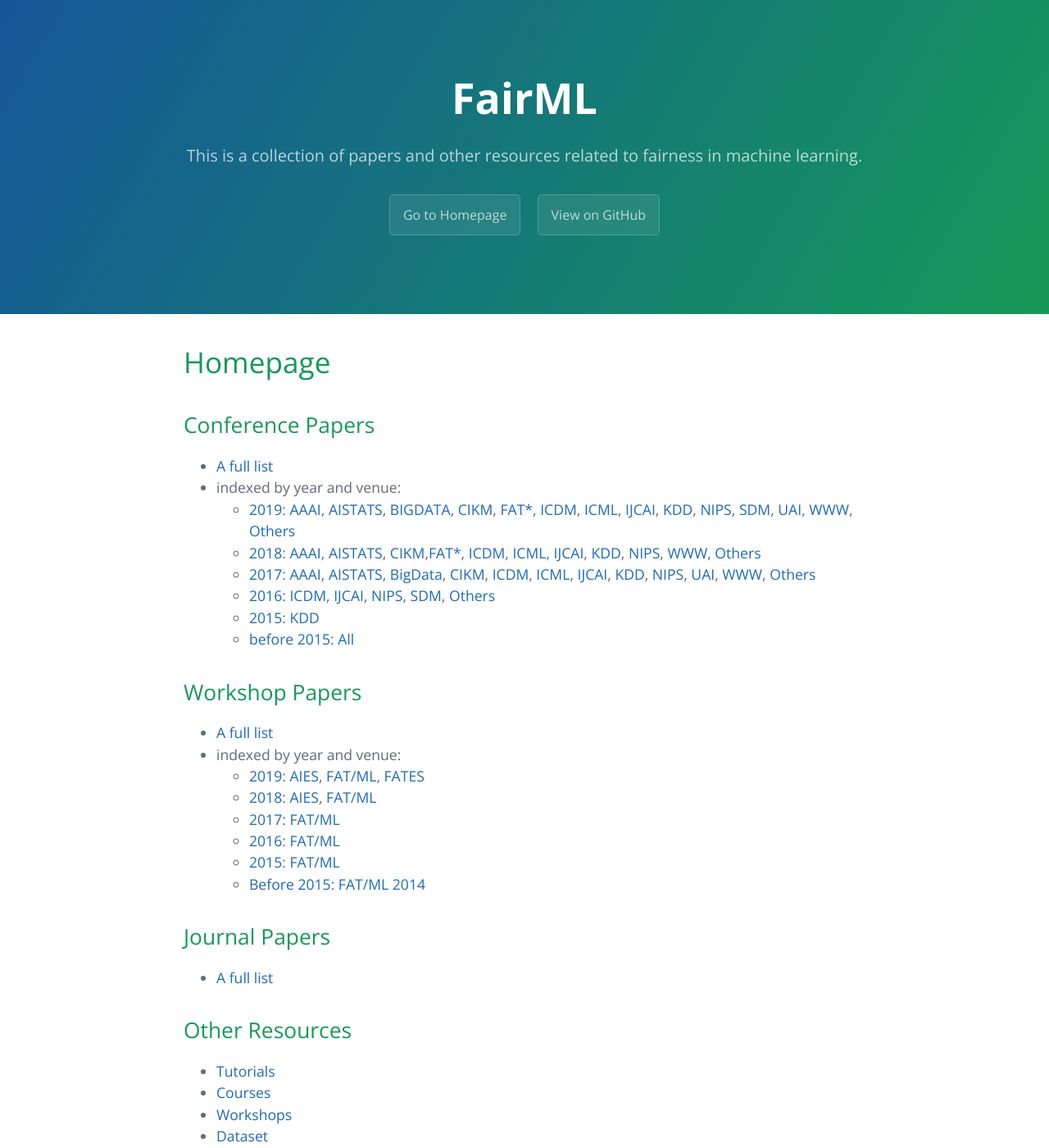
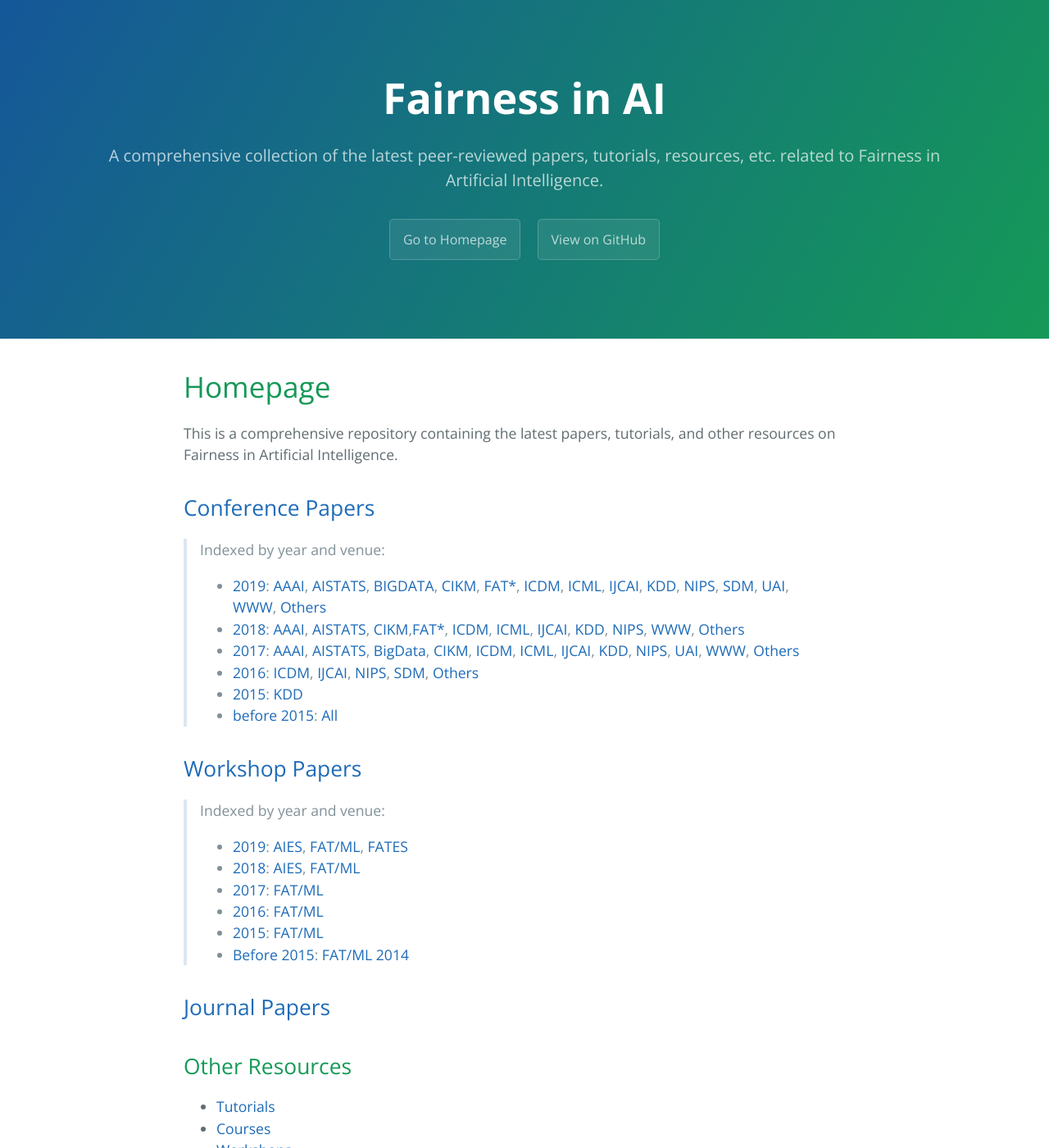
Before and after one commit to minakhan01/FairAI, a Jekyll site: the page built from README.md, in a window 1280 px wide and 1400 px high. Shown: the whole window at 82% size. Built offline with Jekyll 4.4.1, drawn with Linux system fonts in a browser that asks for light colours; our own code applies the rules of GitHub Pages for plain Markdown files; some of the changed text lies outside the part shown.

Commit message:
Rename the project
Update README.md and the project description

```diff
--- a/README.md
+++ b/README.md
@@ -5,31 +5,31 @@ layout: default
 
 # Homepage
 
-## Conference Papers
+This is a comprehensive repository containing the latest papers, tutorials, and other resources on Fairness in Artificial Intelligence.
 
-- [A full list](conference.md)
-- indexed by year and venue:
-  - [2019](conference.md#2019): [AAAI](conference.md#aaai-2019), [AISTATS](conference.md#aistats-2019), [BIGDATA](conference.md#bigdata-2019), [CIKM](conference.md#cikm-2019), [FAT\*](conference.md#fat-2019), [ICDM](conference.md#icdm-2019), [ICML](conference.md#icml-2019), [IJCAI](conference.md#ijcai-2019), [KDD](conference.md#kdd-2019), [NIPS](conference.md#nips-2019), [SDM](conference.md#sdm-2019), [UAI](conference.md#uai-2019), [WWW](conference.md#www-2019), [Others](conference.md#others-2019)
-  - [2018](conference.md#2018): [AAAI](conference.md#aaai-2018), [AISTATS](conference.md#aistats-2018), [CIKM](conference.md#cikm-2018),[FAT\*](conference.md#fat-2018), [ICDM](conference.md#icdm-2018), [ICML](conference.md#icml-2018), [IJCAI](conference.md#ijcai-2018), [KDD](conference.md#kdd-2018), [NIPS](conference.md#nips-2018), [WWW](conference.md#www-2018), [Others](conference.md#others-2018)
-  - [2017](conference.md#2017): [AAAI](conference.md#aaai-2017), [AISTATS](conference.md#aistats-2017), [BigData](conference.md#bigdata-2017), [CIKM](conference.md#cikm-2017), [ICDM](conference.md#icdm-2017), [ICML](conference.md#icml-2017), [IJCAI](conference.md#ijcai-2017), [KDD](conference.md#kdd-2017), [NIPS](conference.md#nips-2017), [UAI](conference.md#uai-2017), [WWW](conference.md#www-2017), [Others](conference.md#others-2017)
-  - [2016](conference.md#2016): [ICDM](conference.md#icdm-2016), [IJCAI](conference.md#ijcai-2016), [NIPS](conference.md#nips-2016), [SDM](conference.md#sdm-2016), [Others](conference.md#others-2016)
-  - [2015](conference.md#2015): [KDD](conference.md#kdd-2015)
-  - [before 2015](conference.md#2014): [All](conference.md#2014)
+## [Conference Papers](conference.md)
 
-## Workshop Papers
+> Indexed by year and venue:
+>
+> - [2019](conference.md#2019): [AAAI](conference.md#aaai-2019), [AISTATS](conference.md#aistats-2019), [BIGDATA](conference.md#bigdata-2019), [CIKM](conference.md#cikm-2019), [FAT\*](conference.md#fat-2019), [ICDM](conference.md#icdm-2019), [ICML](conference.md#icml-2019), [IJCAI](conference.md#ijcai-2019), [KDD](conference.md#kdd-2019), [NIPS](conference.md#nips-2019), [SDM](conference.md#sdm-2019), [UAI](conference.md#uai-2019), [WWW](conference.md#www-2019), [Others](conference.md#others-2019)
+> - [2018](conference.md#2018): [AAAI](conference.md#aaai-2018), [AISTATS](conference.md#aistats-2018), [CIKM](conference.md#cikm-2018),[FAT\*](conference.md#fat-2018), [ICDM](conference.md#icdm-2018), [ICML](conference.md#icml-2018), [IJCAI](conference.md#ijcai-2018), [KDD](conference.md#kdd-2018), [NIPS](conference.md#nips-2018), [WWW](conference.md#www-2018), [Others](conference.md#others-2018)
+> - [2017](conference.md#2017): [AAAI](conference.md#aaai-2017), [AISTATS](conference.md#aistats-2017), [BigData](conference.md#bigdata-2017), [CIKM](conference.md#cikm-2017), [ICDM](conference.md#icdm-2017), [ICML](conference.md#icml-2017), [IJCAI](conference.md#ijcai-2017), [KDD](conference.md#kdd-2017), [NIPS](conference.md#nips-2017), [UAI](conference.md#uai-2017), [WWW](conference.md#www-2017), [Others](conference.md#others-2017)
+> - [2016](conference.md#2016): [ICDM](conference.md#icdm-2016), [IJCAI](conference.md#ijcai-2016), [NIPS](conference.md#nips-2016), [SDM](conference.md#sdm-2016), [Others](conference.md#others-2016)
+> - [2015](conference.md#2015): [KDD](conference.md#kdd-2015)
+> - [before 2015](conference.md#2014): [All](conference.md#2014)
 
-- [A full list](workshop.md)
-- indexed by year and venue:
-  - [2019](workshop.md#2019): [AIES](workshop.md#aies-2019), [FAT/ML](workshop.md#fatml-2019), [FATES](workshop.md#fates-2019)
-  - [2018](workshop.md#2018): [AIES](workshop.md#aies-2018), [FAT/ML](workshop.md#fatml-2018)
-  - [2017](workshop.md#2017): [FAT/ML](workshop.md#fatml-2017)
-  - [2016](workshop.md#2016): [FAT/ML](workshop.md#fatml-2016)
-  - [2015](workshop.md#2015): [FAT/ML](workshop.md#fatml-2015)
-  - [Before 2015](workshop.md#2014): [FAT/ML 2014](workshop.md#fatml-2014)
+## [Workshop Papers](workshop.md)
 
-## Journal Papers
+> Indexed by year and venue:
+>
+> - [2019](workshop.md#2019): [AIES](workshop.md#aies-2019), [FAT/ML](workshop.md#fatml-2019), [FATES](workshop.md#fates-2019)
+> - [2018](workshop.md#2018): [AIES](workshop.md#aies-2018), [FAT/ML](workshop.md#fatml-2018)
+> - [2017](workshop.md#2017): [FAT/ML](workshop.md#fatml-2017)
+> - [2016](workshop.md#2016): [FAT/ML](workshop.md#fatml-2016)
+> - [2015](workshop.md#2015): [FAT/ML](workshop.md#fatml-2015)
+> - [Before 2015](workshop.md#2014): [FAT/ML 2014](workshop.md#fatml-2014)
 
-- [A full list](journal.md)
+## [Journal Papers](journal.md)
 
 ## Other Resources
 
@@ -45,25 +45,8 @@ layout: default
   - [Tutorials by SAIL](sail.md##tutorials-by-sail)
 
 - Data Sources
-  - Conference venues are found at [DBLP](https://dblp.uni-trier.de):
-    - [AAAI](https://dblp.uni-trier.de/db/conf/aaai/)
-    - [AISTATS](https://dblp.uni-trier.de/db/conf/aistats/)
-    - [~~ASONAM~~](https://dblp.uni-trier.de/db/conf/asunam)
-    - [BigData](https://dblp.uni-trier.de/db/conf/bigdataconf/)
-    - [CIKM](https://dblp.uni-trier.de/db/conf/cikm/)
-    - [~~COLT~~](https://dblp.uni-trier.de/db/conf/colt/)
-    - [FAT\*](https://dblp.uni-trier.de/db/conf/fat/)
-    - [ICDM](https://dblp.uni-trier.de/db/conf/icdm/)
-    - [ICML](https://dblp.uni-trier.de/db/conf/icml/)
-    - [IJCAI](https://dblp.uni-trier.de/db/conf/ijcai/)
-    - [~~ITCS~~](https://dblp.uni-trier.de/db/conf/innovations)
-    - [KDD](https://dblp.uni-trier.de/db/conf/kdd/)
-    - [NIPS](https://dblp.uni-trier.de/db/conf/nips/)
-    - [SDM](https://dblp.uni-trier.de/db/conf/sdm/)
-    - [UAI](https://dblp.uni-trier.de/db/conf/uai/)
-    - [~~WSDM~~](https://dblp.uni-trier.de/db/conf/wsdm/)
-    - [WWW](https://dblp.uni-trier.de/db/conf/www/)
-  - Workshops are found at their websites:
-    - [AIES](http://www.aies-conference.com)
-    - [FAT/ML](https://www.fatml.org)
-    - [FATES](http://fates19.isti.cnr.it/)
+  - Conference proceedings are found at [DBLP](https://dblp.uni-trier.de).
+  - The following conferences are considered:
+    > [AAAI](https://dblp.uni-trier.de/db/conf/aaai/), [AISTATS](https://dblp.uni-trier.de/db/conf/aistats/), [~~ASONAM~~](https://dblp.uni-trier.de/db/conf/asunam), [BigData](https://dblp.uni-trier.de/db/conf/bigdataconf/), [CIKM](https://dblp.uni-trier.de/db/conf/cikm/), [~~COLT~~](https://dblp.uni-trier.de/db/conf/colt/), [FAT\*](https://dblp.uni-trier.de/db/conf/fat/), [ICDM](https://dblp.uni-trier.de/db/conf/icdm/), [ICML](https://dblp.uni-trier.de/db/conf/icml/), [IJCAI](https://dblp.uni-trier.de/db/conf/ijcai/), [~~ITCS~~](https://dblp.uni-trier.de/db/conf/innovations), [KDD](https://dblp.uni-trier.de/db/conf/kdd/), [NIPS](https://dblp.uni-trier.de/db/conf/nips/), [SDM](https://dblp.uni-trier.de/db/conf/sdm/), [UAI](https://dblp.uni-trier.de/db/conf/uai/), [~~WSDM~~](https://dblp.uni-trier.de/db/conf/wsdm/), [WWW](https://dblp.uni-trier.de/db/conf/www/)
+  - The following workshops are considered:
+     > [AIES](http://www.aies-conference.com), [FAT/ML](https://www.fatml.org), [FATES](http://fates19.isti.cnr.it/)
--- a/_config.yml
+++ b/_config.yml
@@ -1,6 +1,6 @@
 theme: jekyll-theme-cayman
-title: FairML
-description: This is a collection of papers and other resources related to fairness in machine learning.
+title: Fairness in AI
+description: A comprehensive collection of the latest peer-reviewed papers, tutorials, resources, etc. related to Fairness in Artificial Intelligence.
 plugins:
   - jekyll-seo-tag
 google_analytics: UA-111279954-1
```
